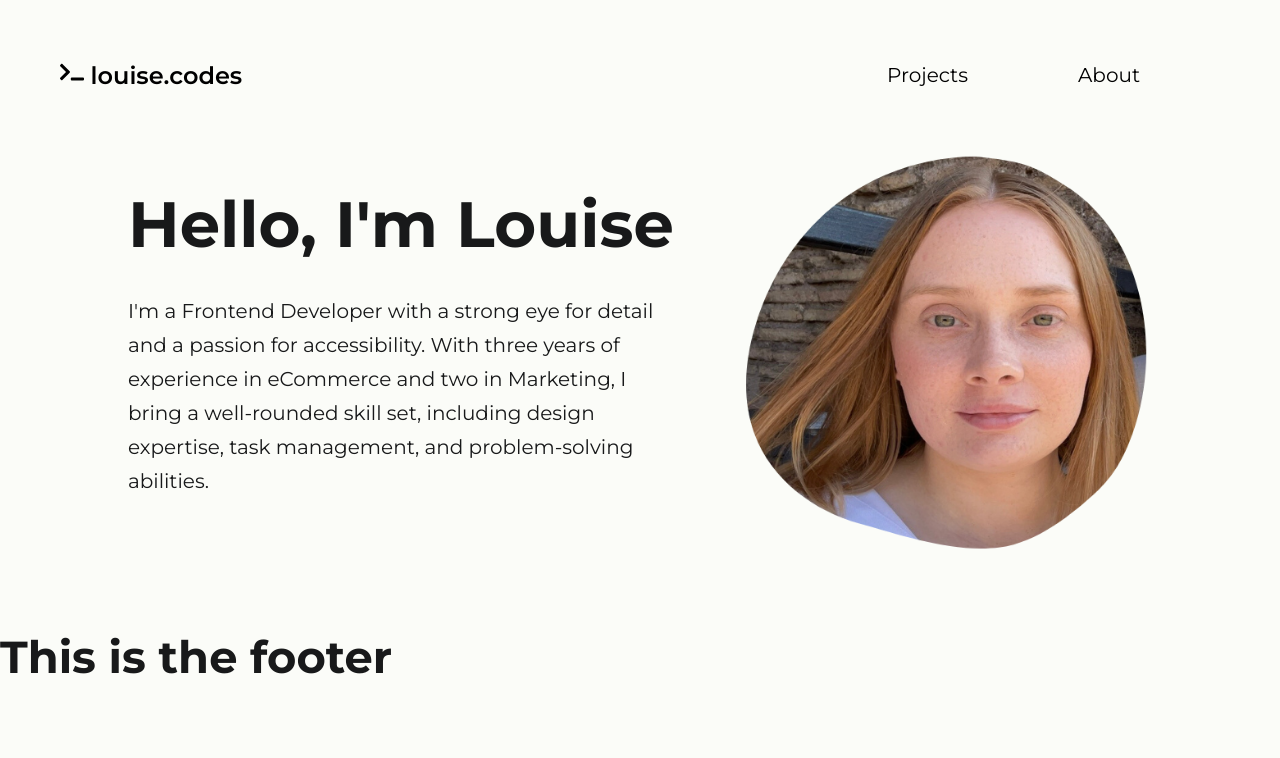
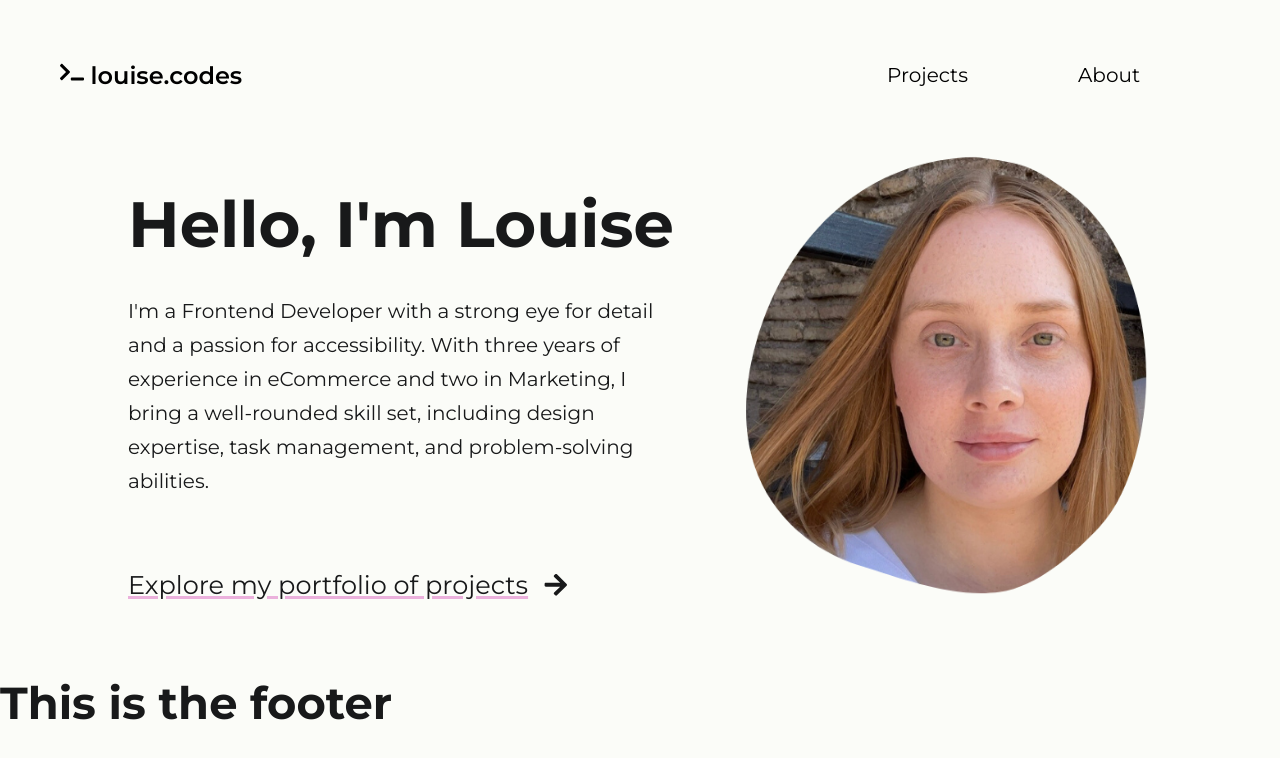
Before and after one commit to louiseka/portfolio, a React (Vite) app: page / in a window 1280 px wide. Shown: the top 758 px of the page. Built offline with nearby package versions, Linux system fonts and the light colour scheme.

Commit message:
Project link added to homepage and styled

```diff
--- a/src/index.css
+++ b/src/index.css
@@ -61,6 +61,30 @@ p {
     margin: 0;
 }
 
+/* Links */
+
+.cta-link {
+    text-decoration: underline;
+    text-decoration-color: #EBB1DC;
+    text-decoration-thickness: 3px;
+    color: #18191A;
+    display: flex;
+    align-items: center;
+    font-size: 1rem;
+    padding: 20px 0 10px;
+}
+
+.cta-link:hover {
+    text-decoration-color: #B1EBC0;
+}
+
+
+
+
+.icon {
+    margin: 0 0 0 15px;
+
+}
 
 /* Navbar */
 
@@ -249,6 +273,12 @@ header {
         max-width: 40%;
     }
 
+    .cta-link {
+        font-size: 1.6rem;
+        padding: 40px 0 0;
+    }
+
+
 }
 
 @media (min-width: 1274px) {
--- a/src/pages/Home.jsx
+++ b/src/pages/Home.jsx
@@ -1,3 +1,6 @@
+import { Link } from "react-router"
+import { FaArrowRight } from "react-icons/fa"
+
 export default function Home() {
     return (
         <>
@@ -8,6 +11,7 @@ export default function Home() {
                         years
                         of experience in eCommerce and two in Marketing, I bring a well-rounded skill set, including design
                         expertise, task management, and problem-solving abilities. </p>
+                    <Link className="cta-link" to="/projects">Explore my portfolio of projects <FaArrowRight className="icon" /></Link>
                 </div>
                 <img className="profile-img" src="./assets/louise-profile.png" alt="Profile image of Louise smiling" />
 
```
